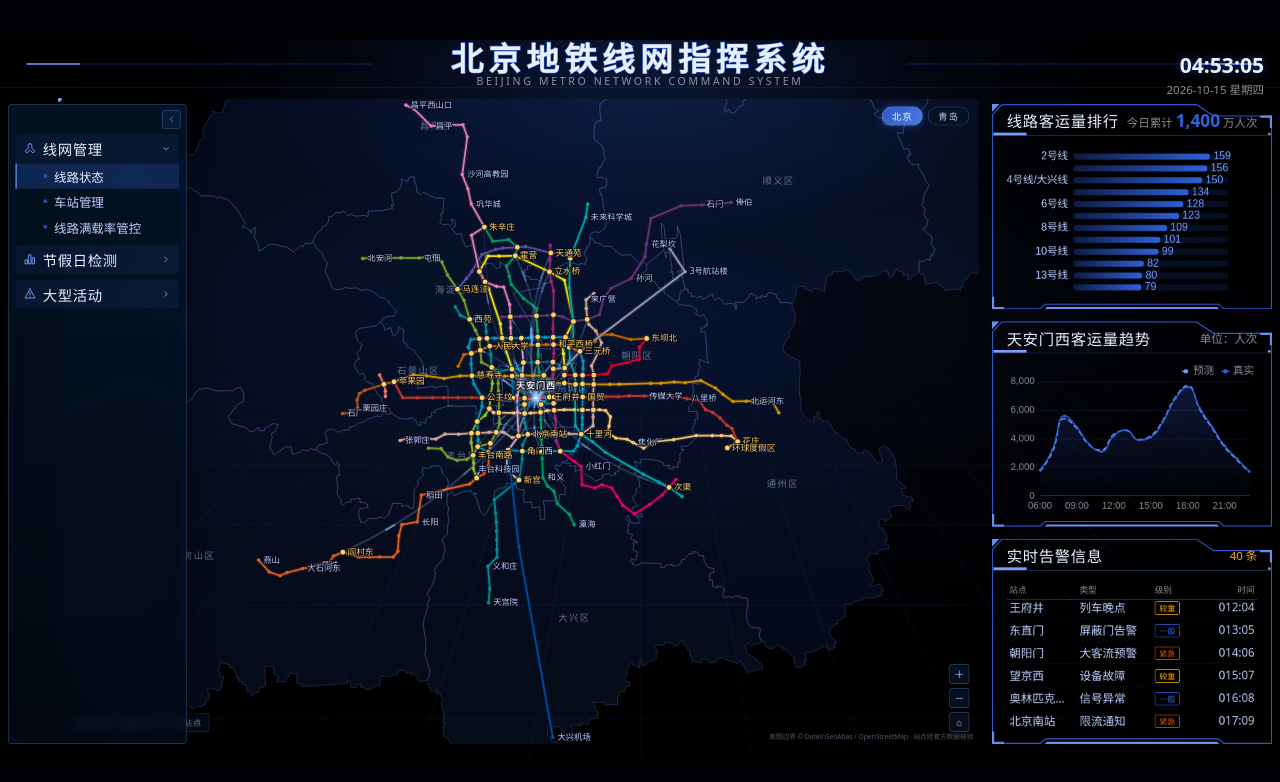
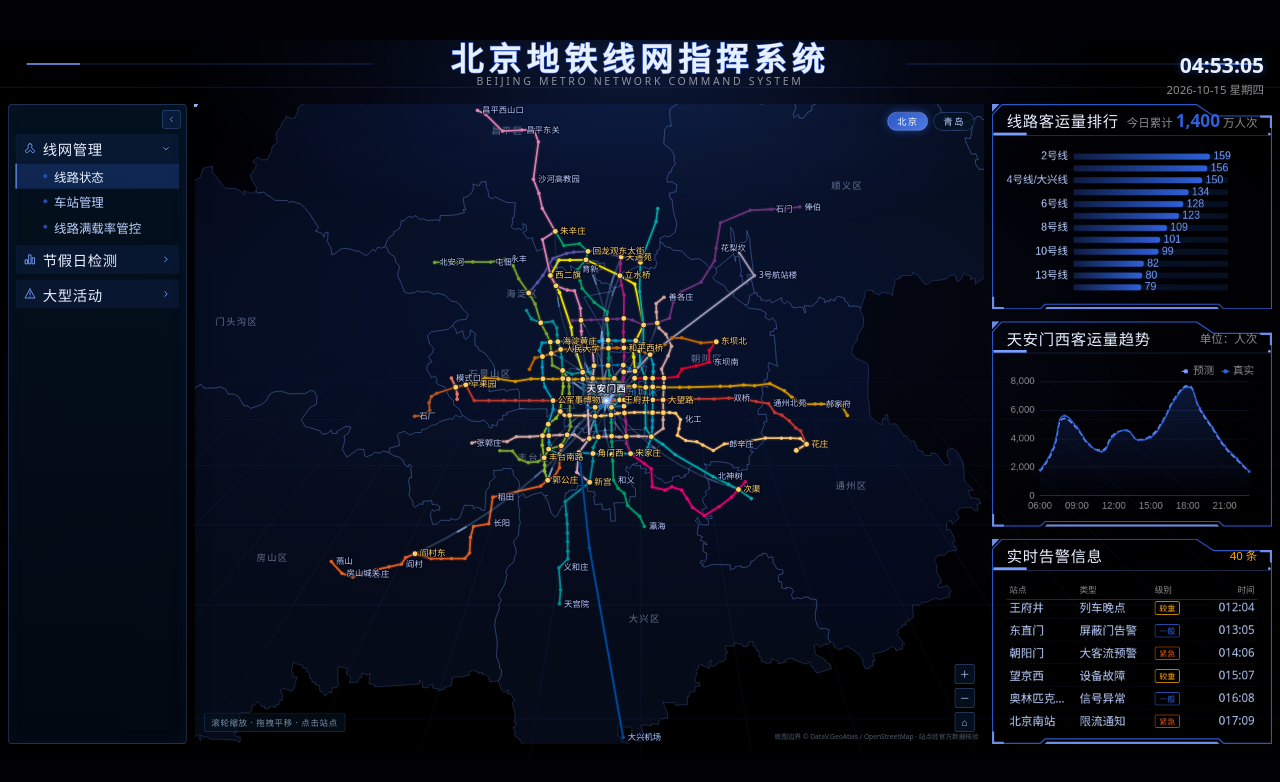
Before and after one commit to aisuandebowen/Passenger-flow-prediction-system, a React (Vite) app: page / in a window 1280 px wide. Shown: the top 782 px of the page. Built offline with nearby package versions, Linux system fonts and the light colour scheme.

Commit message:
chore: 布局优化为左中右

```diff
--- a/src/App.css
+++ b/src/App.css
@@ -18,14 +18,28 @@
   overflow: hidden;
 }
 
-/* 中央地图区：两侧之间的可视区域，不遮挡侧栏与面板 */
+/* 中央地图区：三栏布局中栏（flex:1 自适应，侧栏折叠时自动左扩） */
 .app__map {
-  position: absolute;
+  position: relative;
+  flex: 1 1 auto;
+  min-width: 0;
+  height: 100%;
   z-index: 1;
 }
 
-/* 线路满载率：独占地图 + 右侧面板区域的全宽容器 */
+/* 线路满载率：三栏布局中右合并（flex:1 占满侧栏之外的全部空间） */
 .app__lineload {
-  position: absolute;
+  position: relative;
+  flex: 1 1 auto;
+  min-width: 0;
+  height: 100%;
   z-index: 2;
 }
+
+/* 主体：标题下方，左中右三栏 flex 布局 */
+.app__body {
+  position: absolute;
+  display: flex;
+  flex-direction: row;
+  align-items: stretch;
+}
--- a/src/App.tsx
+++ b/src/App.tsx
@@ -38,6 +38,8 @@ export default function App() {
   const [activeMenu, setActiveMenu] = useState<string>(DEFAULT_MENU);
   // 地图当前选中的站点（趋势面板联动显示该站数据）
   const [selectedStation, setSelectedStation] = useState<string | null>(null);
+  // 侧边栏折叠状态（提升到这里，联动地图/满载率布局）
+  const [sidebarCollapsed, setSidebarCollapsed] = useState(false);
 
   const handleSelect = useCallback((id: string) => {
     setActiveMenu(id);
@@ -61,6 +63,10 @@ export default function App() {
   // 车站管理页关闭地图 OD 流动线
   const odEnabled = page !== "station-manage";
 
+  const sidebarWidth = sidebarCollapsed
+    ? layout.sidebar.collapsedWidth
+    : layout.sidebar.width;
+
   return (
     <div className="app">
       {/* 缩放画布：所有模块都放在里面，整体等比缩放 */}
@@ -76,42 +82,44 @@ export default function App() {
         {/* 1. 背景模块（最底层） */}
         <Background />
 
-        {/* 2. 中央地图模块（线路满载率页不渲染地图，独占全宽） */}
-        {page !== "line-load" && (
+        {/* 2. 顶部标题栏 */}
+        <Header />
+
+        {/* 3. 主体：标题下方，严格左中右三栏布局 */}
         <div
-            className="app__map"
+          className="app__body"
           style={{
-              left: layout.mapArea.left,
-              right: layout.mapArea.right,
-              top: layout.mapArea.top,
-              bottom: layout.mapArea.bottom,
+            top: layout.body.top,
+            bottom: layout.body.bottom,
+            left: layout.body.side,
+            right: layout.body.side,
+            gap: layout.body.gap,
           }}>
-            <MetroMap odEnabled={odEnabled} onSelectStation={handleSelectStation} />
-          </div>
-        )}
+          {/* 左栏：侧边栏（flex 占位，折叠时收窄，中/右自动左扩） */}
+          <Sidebar
+            onSelect={handleSelect}
+            defaultActiveId={DEFAULT_MENU}
+            collapsed={sidebarCollapsed}
+            onToggle={() => setSidebarCollapsed((c) => !c)}
+          />
 
-        {/* 3. 左侧侧边栏模块（悬浮） */}
-        <Sidebar onSelect={handleSelect} defaultActiveId={DEFAULT_MENU} />
-
-        {/* 4. 右侧面板模块（悬浮，按选中菜单切换面板组合） */}
           {page === "line-load" ? (
-          // 线路满载率管控：独占中央地图 + 右侧面板区域（全宽，左边界避开展开的侧边栏）
-          <div
-            className="app__lineload"
-            style={{
-              left: layout.sidebar.width + 20,
-              right: layout.panels.right,
-              top: layout.mapArea.top,
-              bottom: layout.mapArea.bottom,
-            }}>
+            // 线路满载率管控：占用中 + 右（侧栏折叠后自动扩展占满剩余）
+            <div className="app__lineload">
               <LineLoadPanel />
             </div>
           ) : (
+            <>
+              {/* 中栏：地图（flex:1 自适应，侧栏折叠时左扩） */}
+              <div className="app__map">
+                <MetroMap odEnabled={odEnabled} onSelectStation={handleSelectStation} />
+              </div>
+
+              {/* 右栏：面板 */}
               <Panels page={page} selectedStation={selectedStation} />
+            </>
           )}
-
-        {/* 5. 顶部标题栏（最顶层） */}
-        <Header />
+        </div>
 
         {/* 当前选中菜单（调试用，可删） */}
         {activeMenu && (
--- a/src/config/layout.ts
+++ b/src/config/layout.ts
@@ -44,6 +44,18 @@ export const layout = {
     gap: 18,
   },
 
+  /** 主体三栏布局（标题栏下方） */
+  body: {
+    /** 上边距（避开标题栏） */
+    top: 96,
+    /** 下边距 */
+    bottom: 24,
+    /** 左右外边距 */
+    side: 12,
+    /** 栏与栏之间的间隙 */
+    gap: 12,
+  },
+
   /** 中央地图区（两侧之间的可视区域） */
   mapArea: {
     /** 左边距 = 侧边栏折叠宽度 + 留白，保证不遮挡 */
--- a/src/modules/panels/Panels.css
+++ b/src/modules/panels/Panels.css
@@ -1,7 +1,10 @@
-/* 右侧面板区容器样式 */
+/* 右侧面板区容器样式（三栏布局右栏：flex 子项占位） */
 
 .panels {
-  position: absolute;
+  position: relative;
+  flex: 0 0 auto;
+  align-self: stretch;
+  height: 100%;
   z-index: 20;
   display: flex;
   flex-direction: column;
--- a/src/modules/panels/Panels.tsx
+++ b/src/modules/panels/Panels.tsx
@@ -44,9 +44,6 @@ export default function Panels({ page, selectedStation }: PanelsProps) {
       className="panels"
       style={{
         width: layout.panels.width,
-        top: layout.panels.top,
-        bottom: layout.panels.bottom,
-        right: layout.panels.right,
         gap: layout.panels.gap,
       }}
     >
--- a/src/modules/panels/panel6/LineLoadPanel.css
+++ b/src/modules/panels/panel6/LineLoadPanel.css
@@ -96,7 +96,7 @@
 
 /* ---- 单条线路列 ---- */
 .ll-col {
-  flex: 0 0 150px;
+  flex: 0 0 200px;
   display: flex;
   flex-direction: column;
   min-height: 0;
@@ -151,8 +151,9 @@
 }
 
 .ll-station {
-  flex: 0 0 4.4em;
-  font-size: 0.625em;
+  flex: 0 0 6em;
+  position: relative;
+  font-size: 0.6875em;
   color: var(--dv-text);
   white-space: nowrap;
   overflow: hidden;
@@ -191,3 +192,25 @@
   font-weight: 600;
   font-variant-numeric: tabular-nums;
 }
+
+/* 站名省略号时的悬浮完整提示（自定义 tooltip） */
+.ll-station .ll-tip {
+  position: absolute;
+  left: 0;
+  top: 100%;
+  z-index: 50;
+  display: none;
+  padding: 3px 8px;
+  background: rgba(4, 20, 36, 0.98);
+  border: 1px solid var(--dv-panel-border);
+  border-radius: 4px;
+  color: var(--dv-title);
+  font-size: 0.875em;
+  white-space: nowrap;
+  pointer-events: none;
+  box-shadow: 0 4px 14px rgba(0, 0, 0, 0.5);
+}
+
+.ll-station:hover .ll-tip {
+  display: inline-block;
+}
--- a/src/modules/panels/panel6/LineLoadPanel.tsx
+++ b/src/modules/panels/panel6/LineLoadPanel.tsx
@@ -128,8 +128,9 @@ export default function LineLoadPanel() {
                   const pct = Math.min(100, s.load);
                   return (
                     <div className="ll-row" key={s.name}>
-                      <span className="ll-station" title={s.name}>
+                      <span className="ll-station">
                         {s.name}
+                        <i className="ll-tip">{s.name}</i>
                       </span>
                       <div className="ll-bar-track">
                         <div
--- a/src/modules/sidebar/Sidebar.css
+++ b/src/modules/sidebar/Sidebar.css
@@ -1,7 +1,10 @@
-/* 左侧侧边栏样式 —— 悬浮、半透明、模版同款蓝色描边 */
+/* 左侧侧边栏样式 —— 三栏布局左栏（flex 子项占位），半透明、模版同款蓝色描边 */
 
 .sidebar {
-  position: absolute;
+  position: relative;
+  flex: 0 0 auto;
+  align-self: stretch;
+  height: 100%;
   z-index: 20;
   display: flex;
   flex-direction: column;
--- a/src/modules/sidebar/Sidebar.tsx
+++ b/src/modules/sidebar/Sidebar.tsx
@@ -43,16 +43,21 @@ const ICONS: Record<string, string> = {
 export default function Sidebar({
   onSelect,
   defaultActiveId = "",
+  collapsed = false,
+  onToggle,
 }: {
   /** 点击小目录时的回调，参数为小目录 id */
   onSelect?: (id: string) => void;
   /** 默认选中的小目录 id（页面打开时的初始选中项） */
   defaultActiveId?: string;
+  /** 整栏折叠状态（受控，由父组件管理） */
+  collapsed?: boolean;
+  /** 点击折叠按钮时的回调 */
+  onToggle?: () => void;
 }) {
   const [data, setData] = useState<SidebarData | null>(null);
   const [error, setError] = useState<string | null>(null);
 
-  const [collapsed, setCollapsed] = useState(false); // 整栏折叠
   const [openGroups, setOpenGroups] = useState<Set<string>>(() => new Set()); // 展开的大目录
   const [activeId, setActiveId] = useState<string>(defaultActiveId);
 
@@ -116,16 +121,13 @@ export default function Sidebar({
       className={`sidebar ${collapsed ? "sidebar--collapsed" : ""}`}
       style={{
         width,
-        top: layout.sidebar.top,
-        bottom: layout.sidebar.bottom,
-        left: layout.sidebar.left,
         transition: `width ${layout.sidebar.transition}s ease`,
       }}
     >
       {/* 折叠/展开按钮（始终显示在最顶部） */}
       <button
         className="sidebar__toggle"
-        onClick={() => setCollapsed((c) => !c)}
+        onClick={onToggle}
         title={collapsed ? "展开侧边栏" : "折叠侧边栏"}
         aria-label="切换侧边栏">
         <svg viewBox="0 0 24 24" width="16" height="16" fill="none" stroke="currentColor" strokeWidth="2" strokeLinecap="round" strokeLinejoin="round">
```
Also changed, not shown: .workbuddy/memory/2026-10-16.md. Lines whose indentation alone changed are shown as unchanged.
